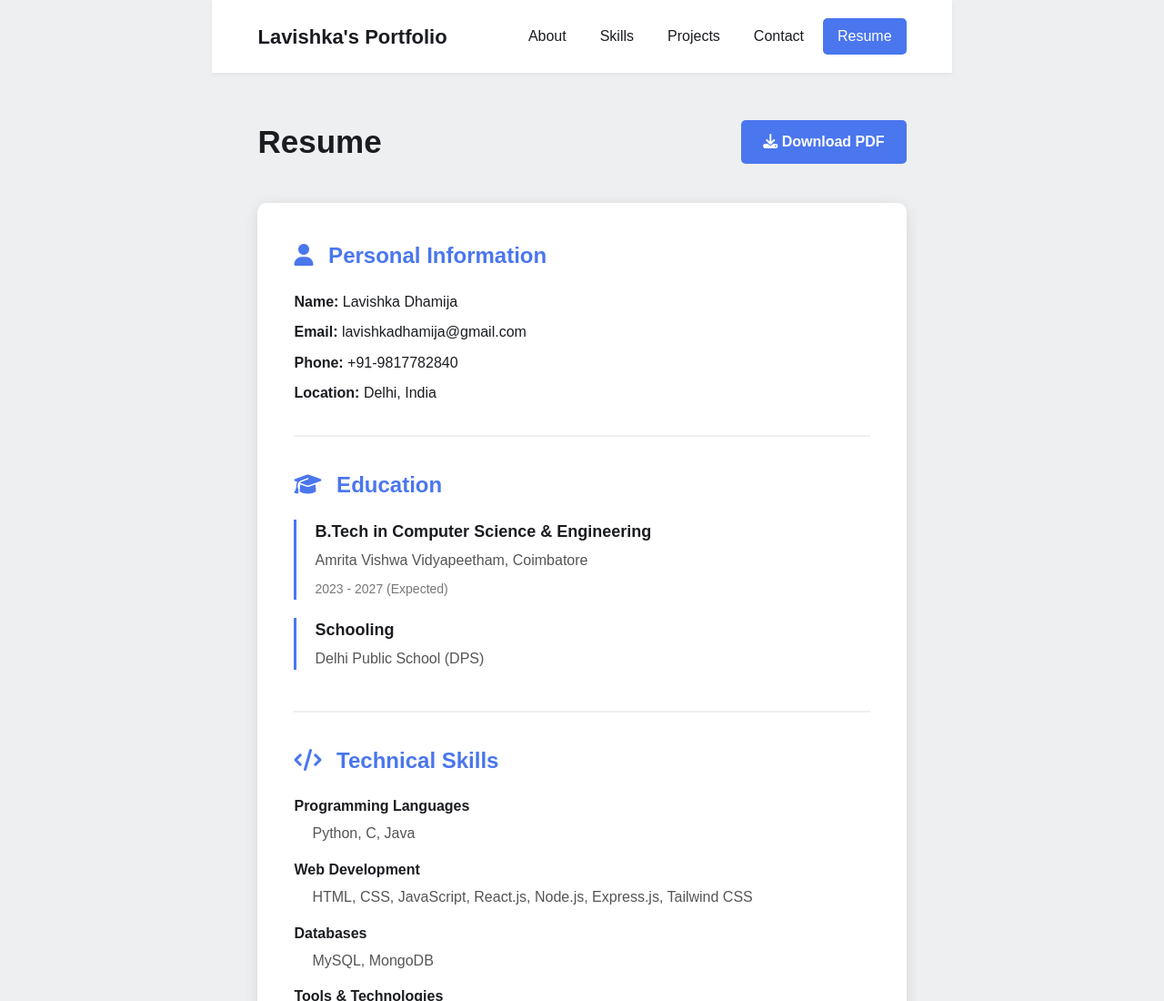
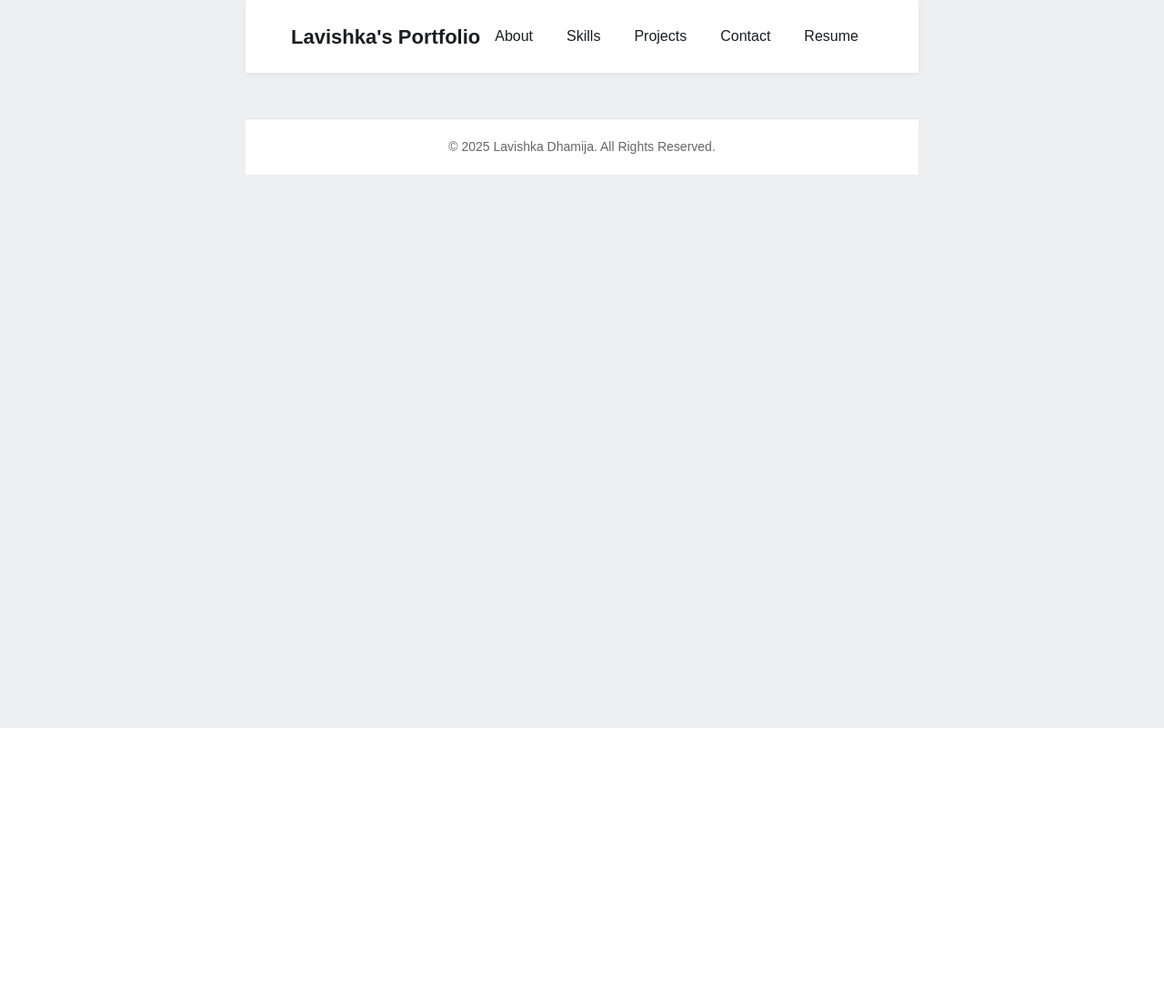
Before and after one commit to LavishkaDhamija/portfolio-website, a React (Vite) app: page /resume in a window 1280 px wide. Shown: the top 1100 px of the page at 91% size. After the commit the page ends 800 px from the top, so only its background shows below. Built offline with nearby package versions, Linux system fonts and the light colour scheme.

Commit message:
resume added

```diff
--- a/src/App.jsx
+++ b/src/App.jsx
@@ -5,7 +5,6 @@ import Home from './pages/Home';
 import Skills from './pages/Skills';
 import Projects from './pages/Projects';
 import Contact from './pages/Contact';
-import Resume from './pages/Resume';
 import './App.css';
 
 function App() {
@@ -18,7 +17,7 @@ function App() {
           <Route path="/skills" element={<Skills />} />
           <Route path="/projects" element={<Projects />} />
           <Route path="/contact" element={<Contact />} />
-          <Route path="/resume" element={<Resume />} />
+          {/* <Route path="/resume" element={<Resume />} /> */}
         </Routes>
       </main>
       <Footer />
--- a/src/Components/Navbar.jsx
+++ b/src/Components/Navbar.jsx
@@ -22,9 +22,14 @@ function Navbar() {
         <Link to="/contact" className={location.pathname === '/contact' ? 'active' : ''}>
           Contact
         </Link>
-        <Link to="/resume" className={location.pathname === '/resume' ? 'active' : ''}>
+        <a
+          href="/Lavishka_s_resume.pdf"
+          target="_blank"
+          rel="noopener noreferrer"
+        >
           Resume
-        </Link>
+        </a>
+
       </div>
     </nav>
   );
--- a/src/pages/Home.jsx
+++ b/src/pages/Home.jsx
@@ -6,11 +6,9 @@ function Home() {
       <div className="text">
         <h2>Hi, I'm Lavishka 👋</h2>
         <p>
-          I enjoy working on frontend development and designing intuitive user interfaces.
-          I love experimenting with new technologies and solving problems through creative approaches.
-          I'm organized, curious, and enjoy working on projects that challenge me to grow.
-          My goal is to become a strong frontend developer and continue building meaningful,
-          user-focused digital experiences.
+        I’m a passionate full-stack developer who enjoys turning ideas into reliable and scalable applications.
+        My strengths include frontend development, backend development, database design, DSA, and object-oriented programming.
+        I’m continuously improving my skills by building projects, understanding system architecture, and learning how real-world applications work end-to-end.
         </p>
 
         <div className="education">
--- a/src/pages/Resume.jsx
+++ /dev/null
@@ -1,78 +0,0 @@
-function Resume() {
-  return (
-    <section className="resume-section">
-      <div className="resume-header">
-        <h2>Resume</h2>
-        <a href="/resume.pdf" download className="download-btn">
-          <i className="fa-solid fa-download"></i> Download PDF
-        </a>
-      </div>
-
-      <div className="resume-content">
-        <div className="resume-block">
-          <h3><i className="fa-solid fa-user"></i> Personal Information</h3>
-          <p><strong>Name:</strong> Lavishka Dhamija</p>
-          <p><strong>Email:</strong> lavishkadhamija@gmail.com</p>
-          <p><strong>Phone:</strong> +91-9817782840</p>
-          <p><strong>Location:</strong> Delhi, India</p>
-        </div>
-
-        <div className="resume-block">
-          <h3><i className="fa-solid fa-graduation-cap"></i> Education</h3>
-          <div className="timeline-item">
-            <h4>B.Tech in Computer Science & Engineering</h4>
-            <p className="institution">Amrita Vishwa Vidyapeetham, Coimbatore</p>
-            <p className="duration">2023 - 2027 (Expected)</p>
-          </div>
-          <div className="timeline-item">
-            <h4>Schooling</h4>
-            <p className="institution">Delhi Public School (DPS)</p>
-          </div>
-        </div>
-
-        <div className="resume-block">
-          <h3><i className="fa-solid fa-code"></i> Technical Skills</h3>
-          <div className="skill-category">
-            <h4>Programming Languages</h4>
-            <p>Python, C, Java</p>
-          </div>
-          <div className="skill-category">
-            <h4>Web Development</h4>
-            <p>HTML, CSS, JavaScript, React.js, Node.js, Express.js, Tailwind CSS</p>
-          </div>
-          <div className="skill-category">
-            <h4>Databases</h4>
-            <p>MySQL, MongoDB</p>
-          </div>
-          <div className="skill-category">
-            <h4>Tools & Technologies</h4>
-            <p>Git, GitHub, VS Code, Arduino, MATLAB, Ubuntu</p>
-          </div>
-        </div>
-
-        <div className="resume-block">
-          <h3><i className="fa-solid fa-diagram-project"></i> Projects</h3>
-          <div className="timeline-item">
-            <h4>Portfolio Website</h4>
-            <p>Responsive personal portfolio with React, showcasing modern web development skills</p>
-          </div>
-          <div className="timeline-item">
-            <h4>Task Management Application</h4>
-            <p>Full-stack MERN application with authentication and CRUD operations</p>
-          </div>
-          <div className="timeline-item">
-            <h4>Arduino Smart Home System</h4>
-            <p>IoT-based home automation using Arduino and sensors</p>
-          </div>
-        </div>
-
-        <div className="resume-block">
-          <h3><i className="fa-solid fa-heart"></i> Interests</h3>
-          <p>Frontend Development, UI/UX Design, IoT, Web Technologies, Problem Solving</p>
-        </div>
-      </div>
-    </section>
-  );
-}
-
-export default Resume;
```
Also changed, not shown: 1 other file (tests, documents, lock files or other folders).
